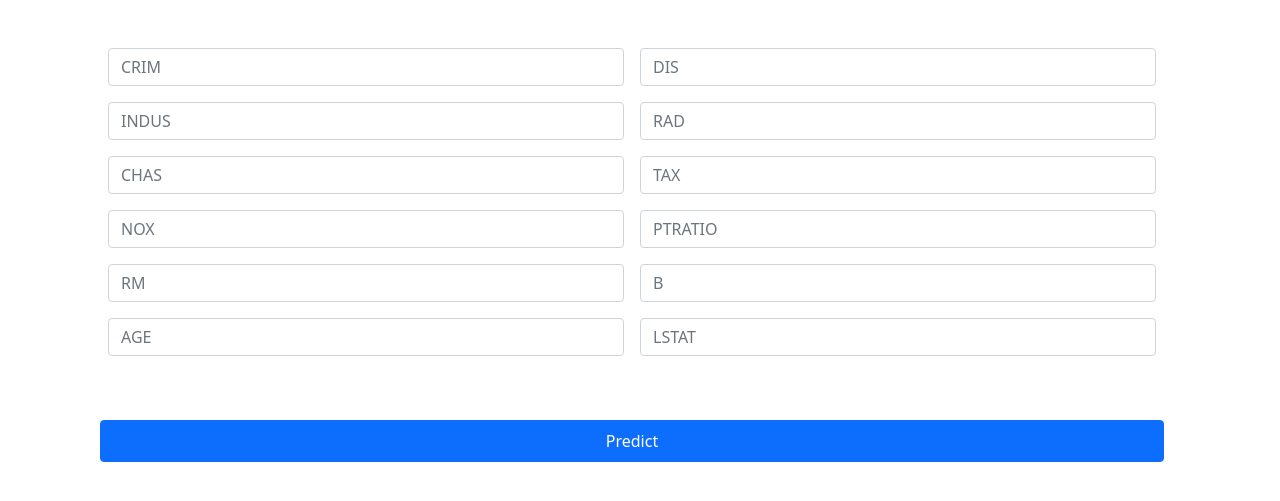
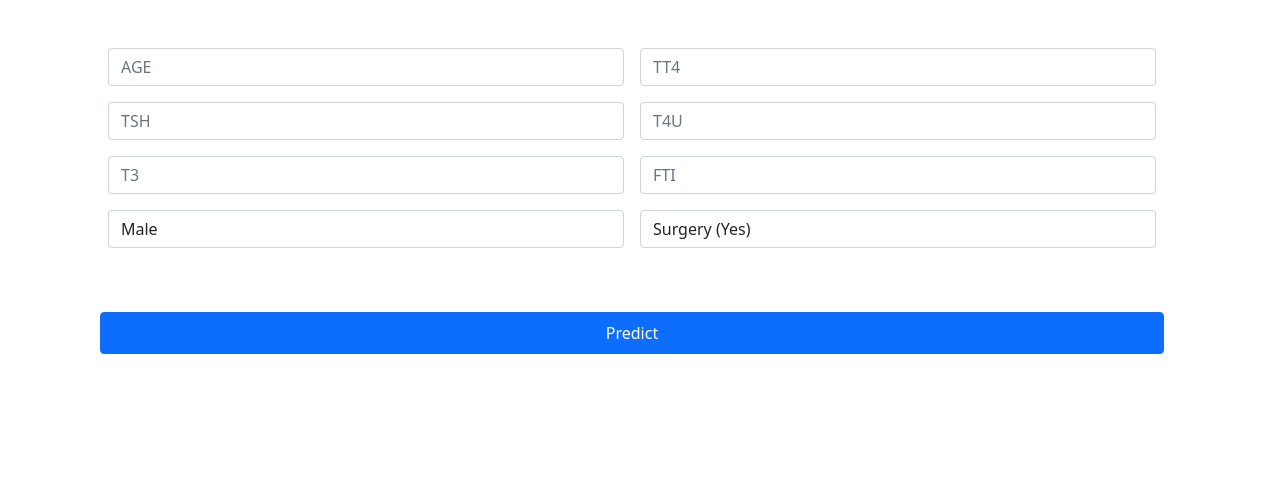
Before and after one commit to bridgecrew-perf6/ml-deployed-models, a Django app: page / in a window 1280 px wide. Shown: the top 501 px of the page. Run offline with Django 3.2, Linux system fonts and the light colour scheme; parts of the project's set-up code (start-up, migrations or seed data) failed here and were passed over.

Commit message:
thyroid detection using multiple models

```diff
--- a/LregressionModel1/forms.py
+++ b/LregressionModel1/forms.py
@@ -4,66 +4,53 @@ from django.forms import fields
 
 class newForm(forms.Form):
 
-    CRIM = forms.FloatField(
+    AGE = forms.FloatField(
+
+        label='AGE', widget=forms.TextInput(
+            attrs={'class': 'form-control mb-3', 'placeholder': 'AGE', 'id': 'form-AGE'}))
+
+    TSH = forms.FloatField(
 
 
-        label='CRIM',
+        label='TSH',
         widget=forms.TextInput(
-            attrs={'class': 'form-control mb-3', 'placeholder': 'CRIM', 'id': 'form-CRIM'}),
+            attrs={'class': 'form-control mb-3', 'placeholder': 'TSH', 'id': 'form-TSG'}),
 
 
     )
 
-    INDUS = forms.FloatField(
+    T3 = forms.FloatField(
 
-        label='INDUS', widget=forms.TextInput(
-            attrs={'class': 'form-control mb-3', 'placeholder': 'INDUS', 'id': 'form-INDUS'}))
+        label='T3', widget=forms.TextInput(
+            attrs={'class': 'form-control mb-3', 'placeholder': 'T3', 'id': 'form-T3'}))
 
-    CHAS = forms.FloatField(
+    TT4 = forms.FloatField(
 
-        label='CHAS', widget=forms.TextInput(
-            attrs={'class': 'form-control mb-3', 'placeholder': 'CHAS', 'id': 'form-CHAS'}))
+        label='TT4', widget=forms.TextInput(
+            attrs={'class': 'form-control mb-3', 'placeholder': 'TT4', 'id': 'form-TT4'}))
 
-    NOX = forms.FloatField(
+    T4U = forms.FloatField(
 
-        label='NOX', widget=forms.TextInput(
-            attrs={'class': 'form-control mb-3', 'placeholder': 'NOX', 'id': 'form-NOX'}))
+        label='T4U', widget=forms.TextInput(
+            attrs={'class': 'form-control mb-3', 'placeholder': 'T4U', 'id': 'form-T4U'}))
 
-    RM = forms.FloatField(
+    FTI = forms.FloatField(
 
-        label='RM', widget=forms.TextInput(
-            attrs={'class': 'form-control mb-3', 'placeholder': 'RM', 'id': 'form-RM'}))
+        label='FTI', widget=forms.TextInput(
+            attrs={'class': 'form-control mb-3', 'placeholder': 'FTI', 'id': 'form-FTI'}))
 
-    AGE = forms.FloatField(
-
-        label='AGE', widget=forms.TextInput(
-            attrs={'class': 'form-control mb-3', 'placeholder': 'AGE', 'id': 'form-AGE'}))
-    DIS = forms.FloatField(
-        label='DIS', widget=forms.TextInput(
-            attrs={'class': 'form-control mb-3', 'placeholder': 'DIS', 'id': 'form-DIS'}))
-
-    RAD = forms.FloatField(
-        label='RAD', widget=forms.TextInput(
-            attrs={'class': 'form-control mb-3', 'placeholder': 'RAD', 'id': 'form-RAD'}))
-    TAX = forms.FloatField(
-        label='TAX', widget=forms.TextInput(
-            attrs={'class': 'form-control mb-3', 'placeholder': 'TAX', 'id': 'form-TAX'}))
-    PTRATIO = forms.FloatField(
-        label='PTRATIO', widget=forms.TextInput(
-            attrs={'class': 'form-control mb-3', 'placeholder': 'PTRATIO', 'id': 'form-PTRATIO'}))
-    B = forms.FloatField(
-        label='B', widget=forms.TextInput(
-            attrs={'class': 'form-control mb-3', 'placeholder': 'B', 'id': 'form-B'}))
-    LSTAT = forms.FloatField(
-        label='LSTAT', widget=forms.TextInput(
-            attrs={'class': 'form-control mb-3', 'placeholder': 'LSTAT', 'id': 'form-LSTAT'}))
-
-    # choices = (
-    #     (1, 'yes'),
-    #     (0, 'no')
-    # )
-    # Research = forms.ChoiceField(choices=choices, widget=forms.Select(
-    #     attrs={'class': 'form-control mb-3', 'id': 'form_research'}))
+    choices = (
+        (1, 'Surgery (Yes)'),
+        (0, 'Surgery (No)'),
+    )
+    SURGERY = forms.ChoiceField(choices=choices, widget=forms.Select(
+        attrs={'class': 'form-control mb-3', 'id': 'form_SURGERY'}))
+    choices = (
+        (1, 'Male'),
+        (0, 'Female')
+    )
+    SEX = forms.ChoiceField(choices=choices, widget=forms.Select(
+        attrs={'class': 'form-control mb-3', 'id': 'form_SEX'}))
 
     class Meta:
         fields = {'GREScore'}
--- a/LregressionModel1/settings.py
+++ b/LregressionModel1/settings.py
@@ -25,7 +25,7 @@ SECRET_KEY = 'xlj=#z&(tk=r(2uic*@n=fq2%hy#j)q96fiywa=0sc8wr-!$e4'
 # SECURITY WARNING: don't run with debug turned on in production!
 DEBUG = False
 
-ALLOWED_HOSTS = ['bostonassignmnt.herokuapp.com', '127.0.0.1']
+ALLOWED_HOSTS = ['127.0.0.1', 'thyroiddetections.herokuapp.com']
 
 
 # Application definition
--- a/LregressionModel1/views.py
+++ b/LregressionModel1/views.py
@@ -4,7 +4,7 @@ from django.shortcuts import redirect, render
 from .forms import newForm
 from django.template.defaulttags import register
 import pickle
-from sklearn.preprocessing import StandardScaler
+from sklearn.preprocessing import StandardScaler, LabelEncoder
 
 
 def home(request):
@@ -12,8 +12,10 @@ def home(request):
     return render(request, 'home.html', {'form': form})
 
 
-reg_model = pickle.load(open('BostonModel.pickle', 'rb'))
-scaler = pickle.load(open('BostonScalerModel.pickle', 'rb'))
+reg_model = pickle.load(open('Logistic Regression.pickle', 'rb'))
+svm_model = pickle.load(open('Support Vector Machine.pickle', 'rb'))
+rf_model = pickle.load(open('Random Forest.pickle', 'rb'))
+scaler = pickle.load(open('scalermodel.pickle', 'rb'))
 
 
 def predict(request):
@@ -21,27 +23,49 @@ def predict(request):
     if request.method == 'POST':
         form = newForm(request.POST)
         if form.is_valid():
-            CRIM = form.cleaned_data['CRIM']
-            INDUS = form.cleaned_data['INDUS']
-            CHAS = form.cleaned_data['CHAS']
-            NOX = form.cleaned_data['NOX']
-            RM = form.cleaned_data['RM']
             AGE = form.cleaned_data['AGE']
-            DIS = form.cleaned_data['DIS']
+            TSH = form.cleaned_data['TSH']
+            T3 = form.cleaned_data['T3']
+            TT4 = form.cleaned_data['TT4']
+            T4U = form.cleaned_data['T4U']
+            FTI = form.cleaned_data['FTI']
 
-            RAD = form.cleaned_data['RAD']
-            TAX = form.cleaned_data['TAX']
-            PTRATIO = form.cleaned_data['PTRATIO']
-            LSTAT = form.cleaned_data['LSTAT']
-            B = form.cleaned_data['B']
+            SURGERY = int(form.cleaned_data['SURGERY'])
 
-            data = [CRIM, INDUS, CHAS, NOX, RM, AGE,
-                    DIS, RAD, TAX, PTRATIO, B, LSTAT]
-            data = scaler.transform([data])
-            print(data)
-            prediction = format(reg_model.predict(data)[0], '.2f')
+            SEX = int(form.cleaned_data['SEX'])
 
-            return render(request, 'home.html', {'form': form, 'prediction': prediction})
+            # data = [AGE, TT4, FTI]
+            AGE = scaler.transform([[AGE]])[0][0]
+            TT4 = scaler.transform([[TT4]])[0][0]
+            FTI = scaler.transform([[FTI]])[0][0]
+
+            # SURGERY = LabelEncoder().fit_transform([SURGERY])
+            # SEX = LabelEncoder().fit_transform([SEX])
+            # print(SURGERY, SEX)
+
+            data = [AGE, SEX, SURGERY, TSH, T3, TT4, T4U, FTI]
+            # prediction = format(reg_model.predict(data)[0], '.2f')
+
+            prediction = reg_model.predict([data])[0]
+            prediction_svm = svm_model.predict([data])[0]
+            prediction_rf = rf_model.predict([data])[0]
+
+            # print(prediction[0], prediction_svm[0], prediction_rf[0])
+            predictions = [prediction, prediction_svm, prediction_rf]
+            count_1 = 0
+            count_0 = 0
+            for i in range(len(predictions)):
+                if predictions[i] == 1:
+                    count_1 += 1
+                else:
+                    count_0 += 1
+            final_prediction = None
+            if count_1 > count_0:
+                final_prediction = 'Postive'
+            else:
+                final_prediction = "Negative"
+            print(predictions, final_prediction)
+            return render(request, 'home.html', {'form': form, 'finalPrediction': final_prediction, 'predictions': predictions})
         else:
             error = form.errors.as_data()
             print(error)
--- a/templates/home.html
+++ b/templates/home.html
@@ -28,65 +28,53 @@ type="text/css"
             <form action="{% url 'predict' %}" class="row gy-2 gx-3 align-items-center" method="post" enctype="multipart/form-data">
                 {% csrf_token %}
                 <div class="col">
-                    {% if form.CRIM.errors %}
-                        {{form.CRIM.errors}}
-                    {% endif %}
-                    {{form.CRIM}}
-
-                    {% if form.INDUS.errors %}
-                        {{form.INDUS.errors}}
-                    {% endif %}
-                    {{form.INDUS}}
-
-                    {% if form.CHAS.errors %}
-                        {{form.CHAS.errors}}
-                    {% endif %}
-                    {{form.CHAS}}
-
-                    {% if form.NOX.errors %}
-                        {{form.NOX.errors}}
-                    {% endif %}
-                    {{form.NOX}}
-
-                    {% if form.RM.errors %}
-                        {{form.RM.errors}}
-                    {% endif %}
-                    {{form.RM}}
-
                     {% if form.AGE.errors %}
                         {{form.AGE.errors}}
                     {% endif %}
-                    {{form.AGE}}
+                        {{form.AGE}}
+
+
+
+                    {% if form.TSH.errors %}
+                        {{form.TSH.errors}}
+                    {% endif %}
+                        {{form.TSH}}
+
+                    {% if form.T3.errors %}
+                        {{form.T3.errors}}
+                    {% endif %}
+                    {{form.T3}}
+
+
+                    {% if form.SEX.errors %}
+                        {{form.SEX.errors}}
+                    {% endif %}
+                    {{form.SEX}}
+
+
                   </div>
                 <div class="col">
-                    {% if form.DIS.errors %}
-                        {{form.DIS.errors}}
+                    {% if form.TT4.errors %}
+                    {{form.TT4.errors}}
                     {% endif %}
-                    {{form.DIS}}
+                    {{form.TT4}}
 
-                    {% if form.RAD.errors %}
-                        {{form.RAD.errors}}
+                    {% if form.T4U.errors %}
+                        {{form.T4U.errors}}
                     {% endif %}
-                    {{form.RAD}}
+                        {{form.T4U}}
 
-                    {% if form.TAX.errors %}
-                        {{form.TAX.errors}}
+                    {% if form.FTI.errors %}
+                        {{form.FTI.errors}}
                     {% endif %}
-                    {{form.TAX}}
+                        {{form.FTI}}
 
-                    {% if form.PTRATIO.errors %}
-                        {{form.PTRATIO.errors}}
+                    {% if form.SURGERY.errors %}
+                        {{form.SURGERY.errors}}
                     {% endif %}
-                    {{form.PTRATIO}}
+                    {{form.SURGERY}}
 
-                    {% if form.B.errors %}
-                        {{form.B.errors}}
-                    {% endif %}
-                    {{form.B}}
-                    {% if form.LSTAT.errors %}
-                        {{form.LSTAT.errors}}
-                    {% endif %}
-                    {{form.LSTAT}}
+
                 </div>
 
 
@@ -95,8 +83,9 @@ type="text/css"
                     <button class="btn btn-primary btn-block py-2 mb-4 mt-5 font-weight-bold" type="submit"
                     value="Save changes">Predict</button>
                 </form>
-                {% if prediction %}
-                <h1>Price : {{prediction}}</h1>
+                {% if predictions  %}
+                <h1>Label    : {{finalPrediction}}</h1>
+
                 {% endif %}
 
         </div>
```
Also changed, not shown: 11 other files.
